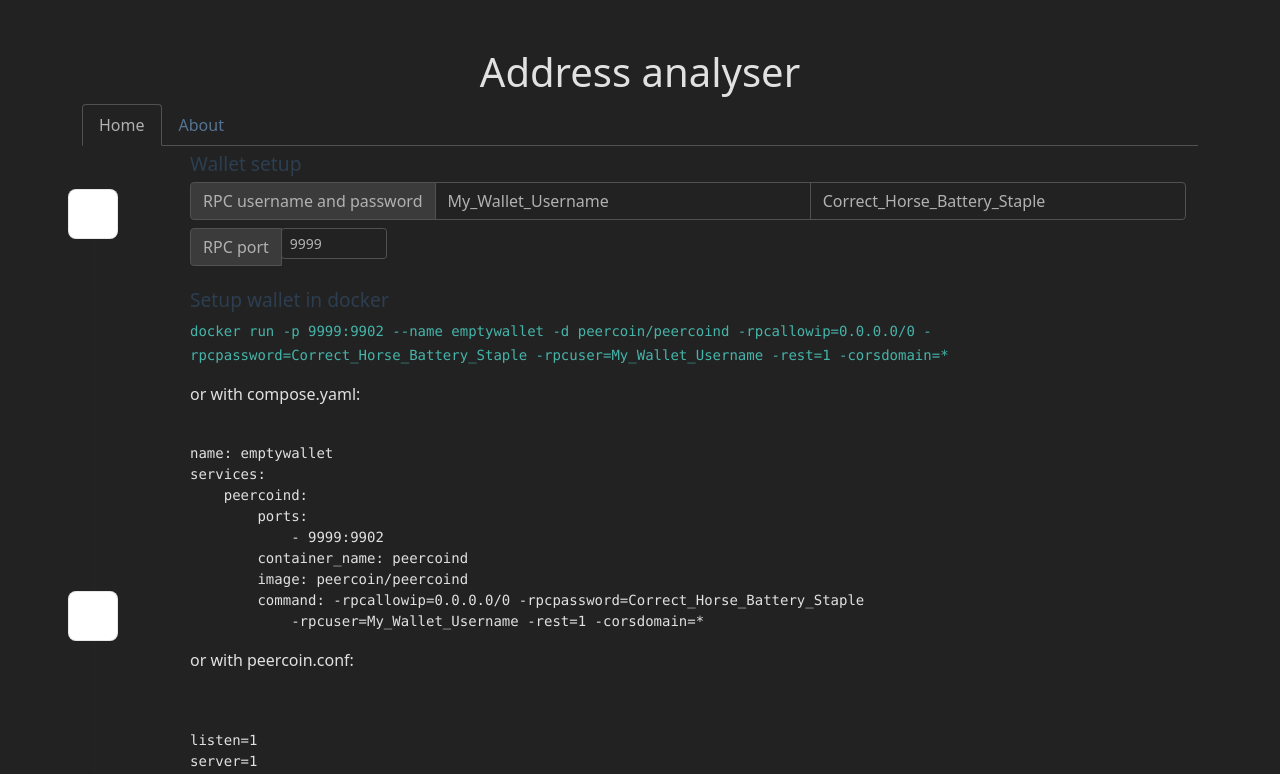
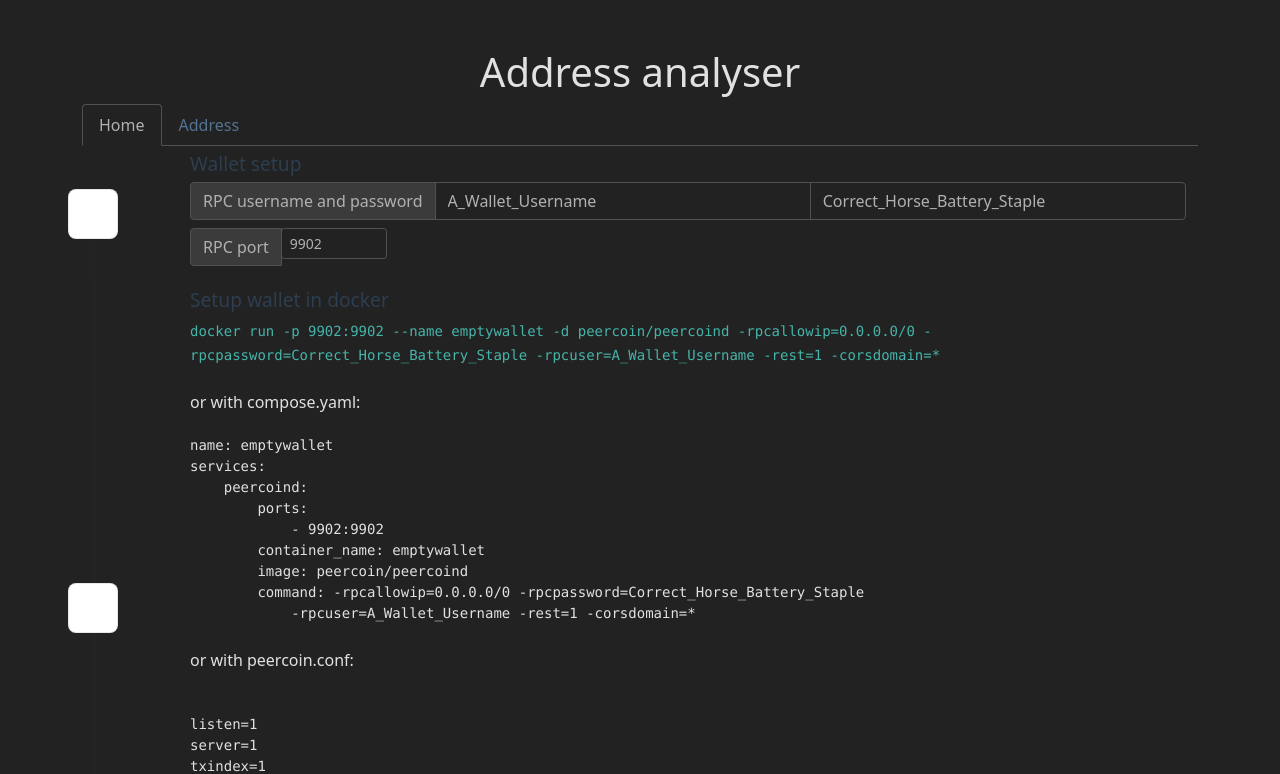
Before and after one commit to jointhepartypooper/PeercoinAnalytics, a Vue app: page / in a window 1280 px wide. Shown: the top 774 px of the page. Built offline with nearby package versions, Linux system fonts and the light colour scheme; some icons are missing.

Commit message:
use pinia to store settings

```diff
--- a/src/App.vue
+++ b/src/App.vue
@@ -1,6 +1,5 @@
 <script setup lang="ts">
 import { RouterLink, RouterView } from 'vue-router'
-import HelloWorld from './components/HelloWorld.vue'
 </script>
 
 
@@ -25,7 +24,7 @@
           class="nav-link "
           active-class="active"
           aria-current="page"
-          >About</router-link
+          >Address</router-link
         >
       </li>
     </ul>
--- a/src/components/TheWelcome.vue
+++ b/src/components/TheWelcome.vue
@@ -2,25 +2,21 @@
 import { computed, nextTick, ref, type PropType } from "vue";
 import WelcomeItem from "./WelcomeItem.vue";
 import VueNumberInput from "../components/VueNumberInput.vue";
+import { useRpcSettingsStore } from "@/stores/rpcsettings";
 import {
-  BIconWrench,
   BIconWrenchAdjustable,
   BIconGraphUp,
 } from "bootstrap-icons-vue";
-
-const rpcPort = ref<number>(9999);
-const rpcUsername = ref<string>("My_Wallet_Username");
-const rpcPassword = ref<string>("Correct_Horse_Battery_Staple");
-
+const store = useRpcSettingsStore();
 const dockerruncommand = computed<string>(() => {
   const first = "docker run -p";
   const name = "--name emptywallet";
   const image = "-d peercoin/peercoind";
   const rpcallowip = "-rpcallowip=0.0.0.0/0";
-  const username = `-rpcuser=${rpcUsername.value}`;
-  const password = `-rpcpassword=${rpcPassword.value}`;
+  const username = `-rpcuser=${store.name}`;
+  const password = `-rpcpassword=${store.password}`;
 
-  return `${first} ${rpcPort.value}:9902 ${name} ${image} \
+  return `${first} ${store.port}:9902 ${name} ${image} \
     ${rpcallowip} \
     ${password} \
     ${username} \
@@ -33,11 +29,11 @@
 services:
     peercoind:
         ports:
-            - ${rpcPort.value}:9902
-        container_name: peercoind
+            - ${store.port}:9902
+        container_name: emptywallet
         image: peercoin/peercoind
-        command: -rpcallowip=0.0.0.0/0 -rpcpassword=${rpcPassword.value}
-            -rpcuser=${rpcUsername.value} -rest=1 -corsdomain=*
+        command: -rpcallowip=0.0.0.0/0 -rpcpassword=${store.password}
+            -rpcuser=${store.name} -rest=1 -corsdomain=*
 </code></pre>`;
 
   return `${txtHtml}`;
@@ -49,9 +45,9 @@
 listen=1
 server=1
 txindex=1
-rpcuser=${rpcUsername.value}
-rpcpassword=${rpcPassword.value}
-rpcport=${rpcPort.value}
+rpcuser=${store.name}
+rpcpassword=${store.password}
+rpcport=${store.port}
 corsdomain=https://findstake.peercoin.net (or * to accept all domains)
 rest=1
 
@@ -59,7 +55,6 @@
 
   return `${txtHtml}`;
 });
-
 </script>
 
 <template>
@@ -75,13 +70,13 @@
         type="text"
         aria-label="username"
         class="form-control"
-        v-model="rpcUsername"
+        v-model="store.name"
       />
       <input
         type="text"
         aria-label="password"
         class="form-control"
-        v-model="rpcPassword"
+        v-model="store.password"
       />
     </div>
     <div class="input-group mt-2">
@@ -89,8 +84,8 @@
 
       <VueNumberInput
         id="frmRpcPort"
-        :modelValue="rpcPort"
-        @update:modelValue="(newValue) => (rpcPort = newValue)"
+        :modelValue="store.port"
+        @update:modelValue="(newValue) => store.setPort(newValue)"
         :min="1000"
         :max="9999"
         :step="1"
@@ -109,9 +104,9 @@
     <code>
       {{ dockerruncommand }}
     </code>
-    <div class="my-3">or with compose.yaml:</div>
+    <div class="mt-4">or with compose.yaml:</div>
     <div v-html="dockercomposecommand"></div>
-    <div class="my-3">or with peercoin.conf:</div>
+    <div class="mt-4">or with peercoin.conf:</div>
     <div v-html="conffile"></div>
   </WelcomeItem>
 
--- /dev/null
+++ b/src/stores/rpcsettings.ts
@@ -0,0 +1,16 @@
+import { ref, computed } from "vue";
+import { defineStore } from "pinia";
+
+export const useRpcSettingsStore = defineStore("rpcseetings", () => {
+  const port = ref(9902); //state
+  const name = ref("A_Wallet_Username"); //state
+  const password = ref("Correct_Horse_Battery_Staple"); //state
+  //const doubleCount = computed(() => count.value * 2); //getter example
+
+  //actions:
+  function setPort(newVal:number) {
+    port.value = newVal;
+  }
+
+  return { port, name, password, setPort };
+});
```
Also changed, not shown: src/components/HelloWorld.vue (deleted, +0 -23 lines), src/stores/counter.ts (deleted, +0 -12 lines), 7 other files (tests, documents, lock files or other folders).
